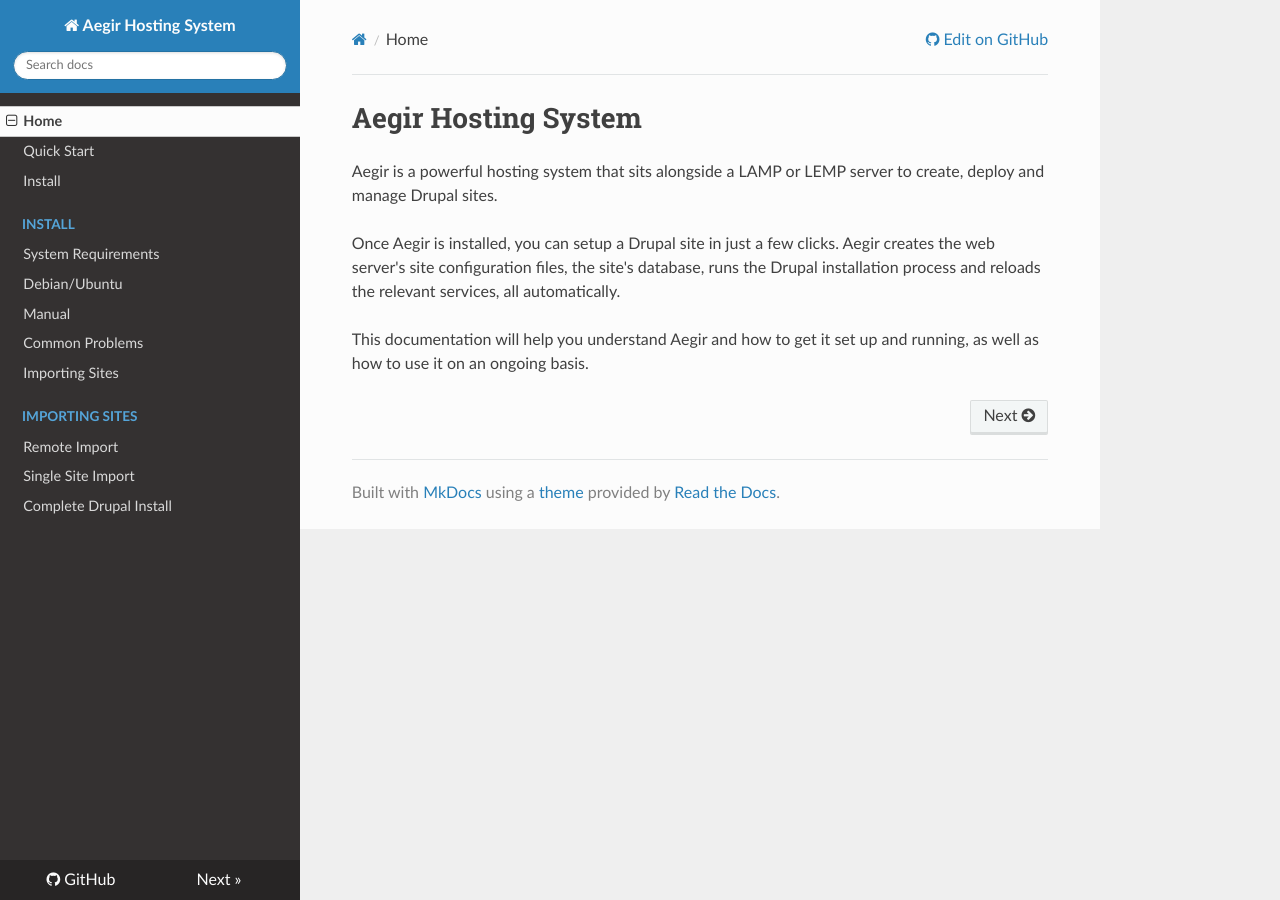
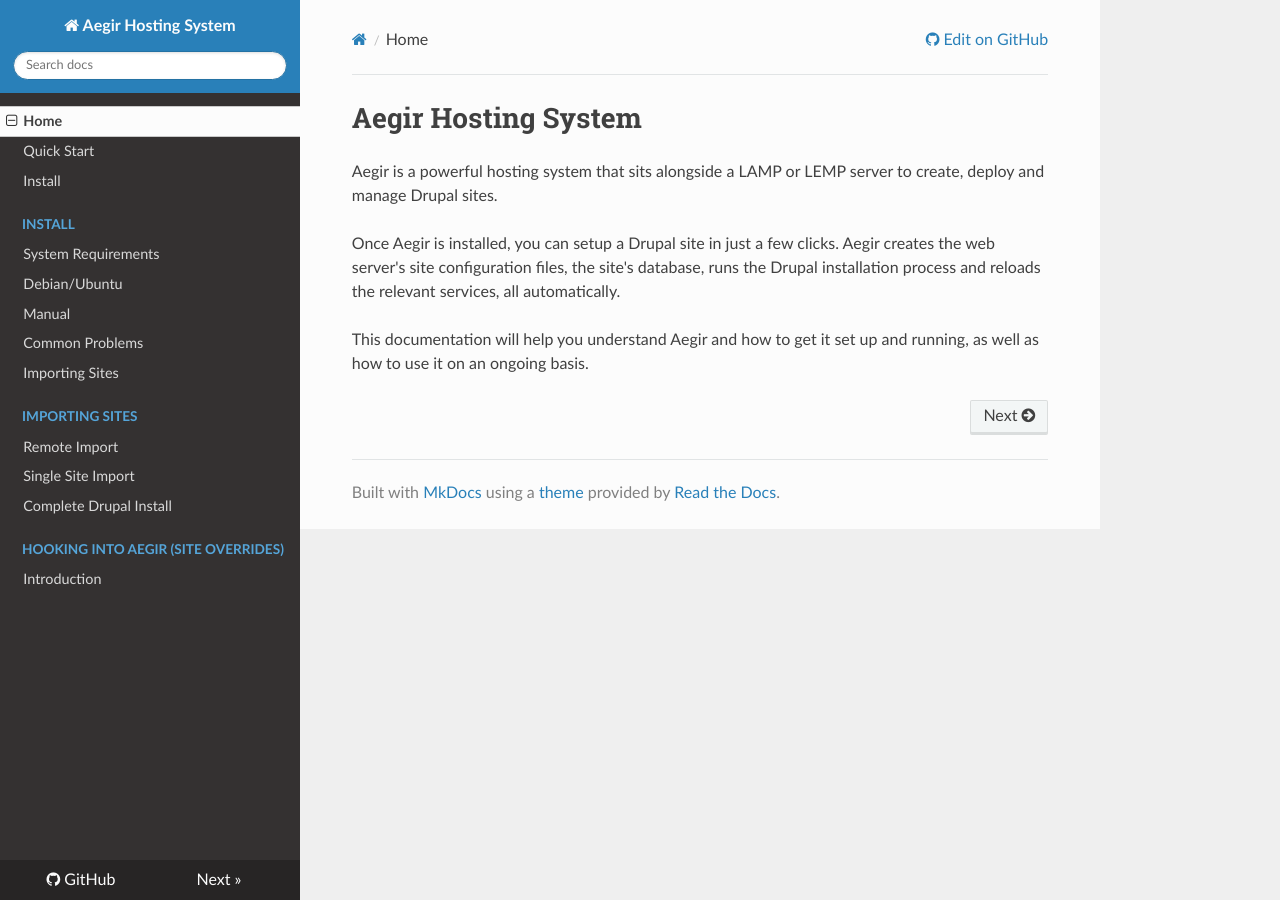
Before and after one commit to aegir-project/documentation, an MkDocs documentation site: the page built from docs/index.md, in a window 1280 px wide. Built offline with MkDocs 1.6.1, drawn with Linux system fonts in a browser that asks for light colours; nearby versions of some CDN libraries; old or Windows-style settings are respelled for this version of MkDocs.

Commit message:
Starting framework for hooking into aegir.

```diff
--- a/mkdocs.yml
+++ b/mkdocs.yml
@@ -13,3 +13,4 @@
 - ['import/remote-import.md', 'Importing Sites', 'Remote Import']
 - ['import/single-site.md', 'Importing Sites', 'Single Site Import']
 - ['import/complete-drupal-install.md', 'Importing Sites', 'Complete Drupal Install']
+- ['hooking-into-aegir/hooking-into-aegir.md', 'Hooking into Aegir (site overrides)', 'Introduction']
```
